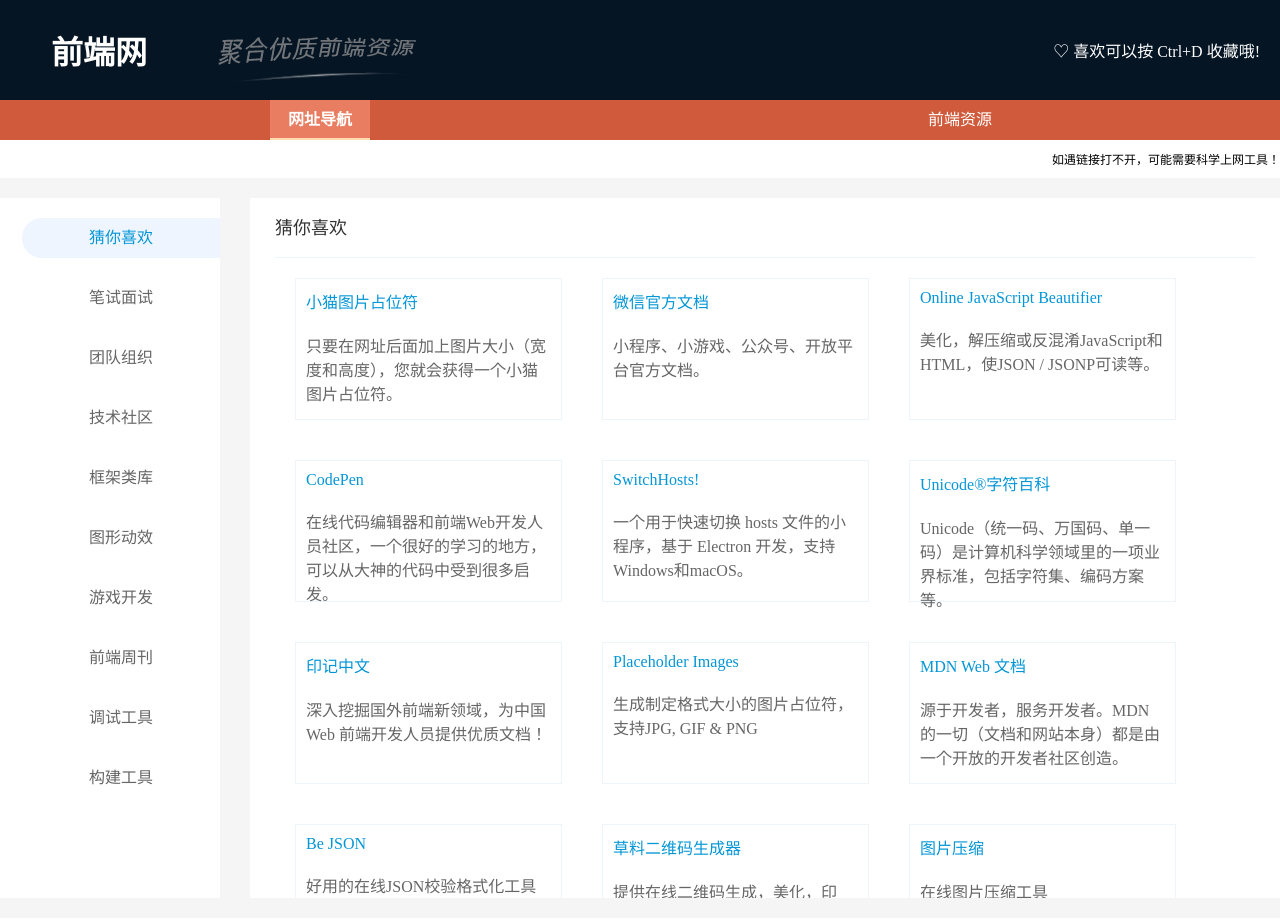
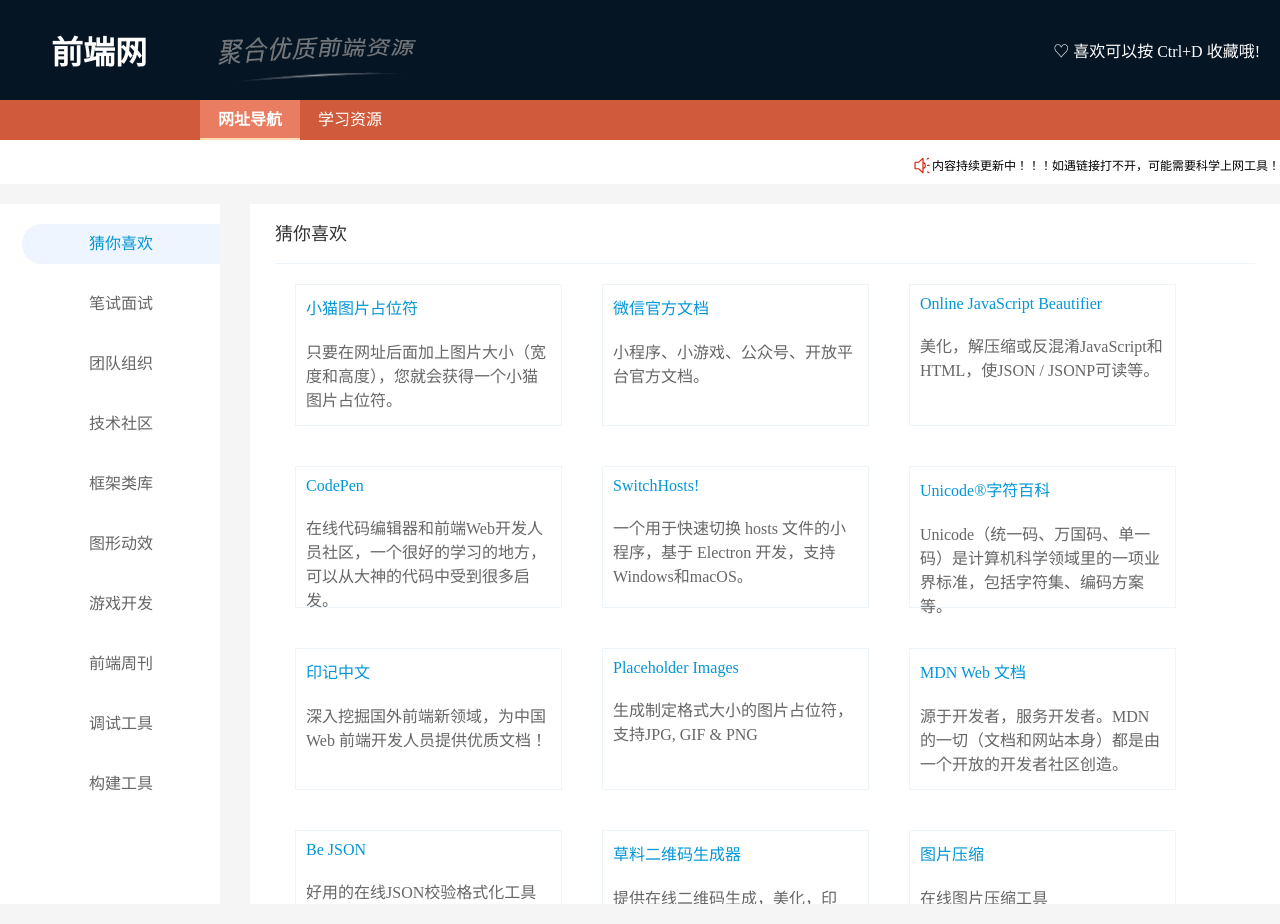
Before and after one commit to believeyourself/blogs, a React app in the folder front/: page /#/ in a window 1280 px wide. Built offline with nearby package versions, Linux system fonts and the light colour scheme.

Commit message:
界面调整

```diff
--- a/front/src/app.less
+++ b/front/src/app.less
@@ -33,7 +33,7 @@
 
 .nav {
   display: flex;
-  justify-content: space-around;
+  padding: 0 200px;
   align-items: center;
   height: 40px;
   background-color: #d05b3c;
@@ -67,4 +67,11 @@
   text-align: right;
   padding: 10px 0;
   font-size: 12px;
+
+  img {
+    width: 20px;
+    height: 20px;
+    position: relative;
+    top: 5px;
+  }
 }
--- a/front/src/app.tsx
+++ b/front/src/app.tsx
@@ -4,6 +4,7 @@
 import { HashRouter as Router, Route, Switch, NavLink } from "react-router-dom";
 import styles from "./app.less";
 import "./common/baidu";
+import noticeIcon from "./assets/images/notice.svg";
 
 class App extends React.Component {
   render() {
@@ -18,12 +19,14 @@
           <Router>
             <NavLink isActive={(match, { pathname }) => { if (pathname === "/" || pathname === "/sites") return true; return false }} activeClassName={styles.active} to="/" className={styles.item}>网址导航</NavLink>
             {/* <NavLink activeClassName={styles.active} to="/solutions" className={styles.item}>解决方案</NavLink> */}
-            <NavLink activeClassName={styles.active} to="/resources" className={styles.item}>前端资源</NavLink>
+            <NavLink activeClassName={styles.active} to="/resources" className={styles.item}>学习资源</NavLink>
+            {/* <NavLink activeClassName={styles.active} to="/resources" className={styles.item}>实用库</NavLink> */}
             {/* <NavLink activeClassName={styles.active} to="/aboutUs" className={styles.item}>关于我们</NavLink> */}
           </Router>
         </nav>
         <div className={styles.notice}>
-          如遇链接打不开，可能需要科学上网工具！
+          <img width={20} src={noticeIcon} />
+          内容持续更新中！！！如遇链接打不开，可能需要科学上网工具！
         </div>
 
         <Router>
--- a/front/src/pages/resources/index.tsx
+++ b/front/src/pages/resources/index.tsx
@@ -46,11 +46,14 @@
         </a>
       </li>
     );
-    let categoryList = item.list.map((ebook: any) => {
-      return (
-        <Card className={styles.category_list_item} key={ebook.name} title={ebook.name} onClick={() => download(ebook.path)} />
-      );
-    });
+    let categoryList: any[] = [];
+    if (item.category === "PDF") {
+      categoryList = item.list.map((pdf: any) => {
+        return (
+          <Card className={styles.category_list_item} key={pdf.name} title={pdf.name} onClick={() => download(pdf.path)} />
+        );
+      });
+    }
     resources.push(
       <React.Fragment key={item.id}>
         <p className={styles.category_title} id={item.id}>
```
Also changed, not shown: front/src/assets/images/notice.svg (added).
